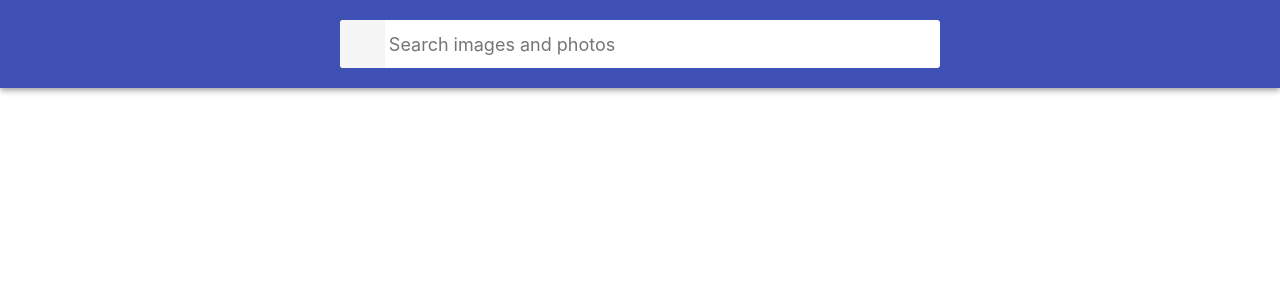
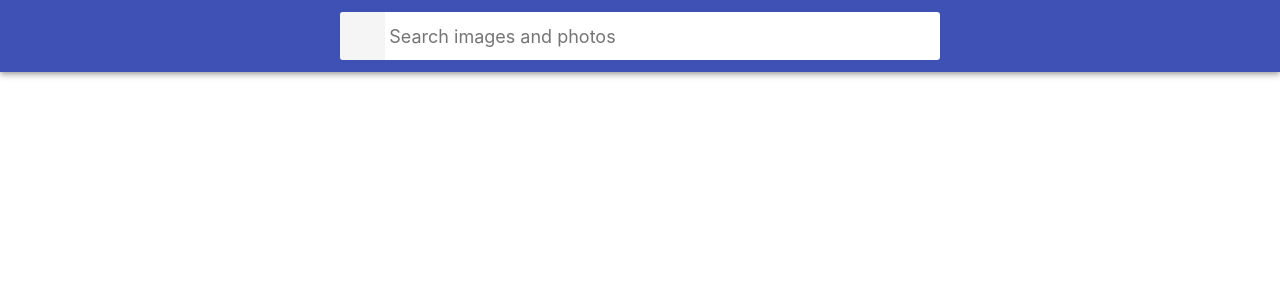
Before and after one commit to Liakhov-Serg/goit-react-hw-04-image-finder, a React (Create React App) app: page / in a window 1280 px wide. Shown: the top 300 px of the page. Built offline with nearby package versions, Linux system fonts and the light colour scheme.

Commit message:
Update index.css
17-20

```diff
--- a/src/index.css
+++ b/src/index.css
@@ -1,6 +1,6 @@
-@import-normalize; /* bring in normalize.css styles */
+/* @import-normalize; bring in normalize.css styles */
 
-body {
+/* body {
   margin: 0;
   font-family: -apple-system, BlinkMacSystemFont, 'Segoe UI', 'Roboto', 'Oxygen',
     'Ubuntu', 'Cantarell', 'Fira Sans', 'Droid Sans', 'Helvetica Neue',
@@ -12,4 +12,41 @@
 code {
   font-family: source-code-pro, Menlo, Monaco, Consolas, 'Courier New',
     monospace;
+} */
+html {
+  box-sizing: border-box;
+  width: 100vw;
+  overflow-x: hidden;
 }
+
+*,
+*::before,
+*::after {
+  box-sizing: inherit;
+}
+
+body {
+  margin: 0;
+  font-family: -apple-system, BlinkMacSystemFont, 'Segoe UI', Roboto,
+    Oxygen-Sans, Ubuntu, Cantarell, 'Helvetica Neue', sans-serif;
+  color: #212121;
+  background-color: #fff;
+  -webkit-font-smoothing: antialiased;
+  -moz-osx-font-smoothing: grayscale;
+}
+
+img {
+  display: block;
+  max-width: 100%;
+  height: auto;
+}
+
+/*
+ * Стили компонента App
+ */
+.App {
+  display: grid;
+  grid-template-columns: 1fr;
+  grid-gap: 16px;
+  padding-bottom: 24px;
+}
```
